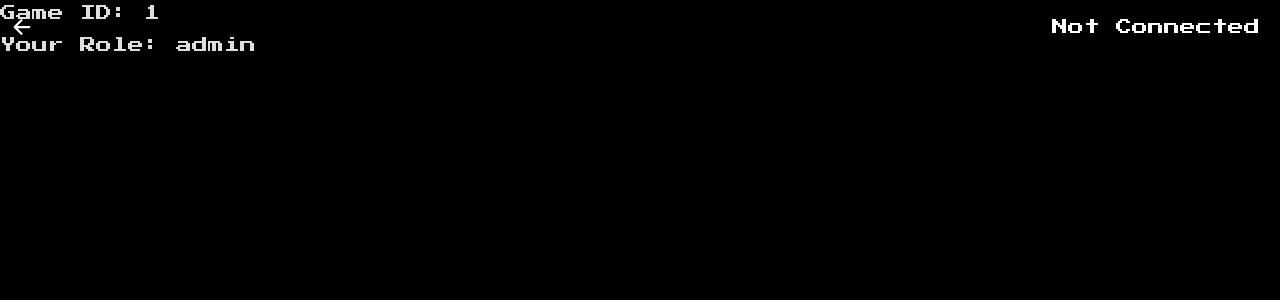
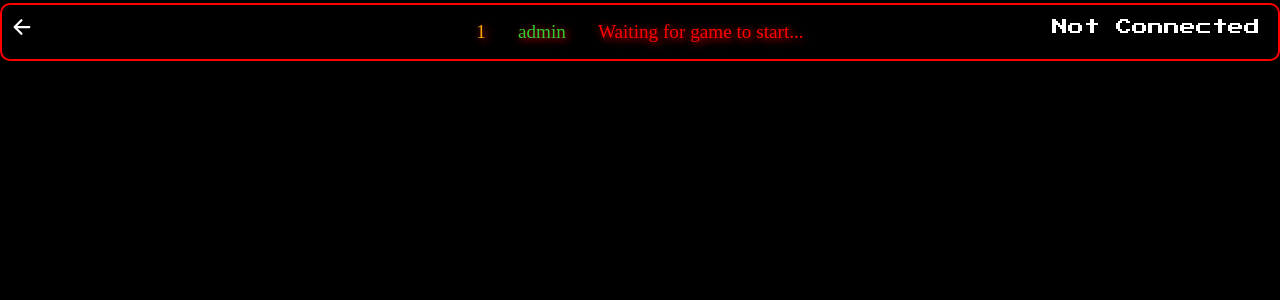
Before and after one commit to rgestudillo/cmsc137-finalproject, a React (Vite) app in the folder electron-app/: page /game/1 in a window 1280 px wide. Shown: the top 300 px of the page. Built offline with nearby package versions, Linux system fonts and the light colour scheme; sample sign-in values are in the browser's storage; a web font is replaced by a local one.

Commit message:
added timer

```diff
--- a/electron-app/src/pages/Game.jsx
+++ b/electron-app/src/pages/Game.jsx
@@ -1,13 +1,14 @@
-import React, { useEffect } from "react";
+import React, { useEffect, useState } from "react";
 import { useParams, useLocation, useNavigate } from "react-router-dom";
+import { useSocket } from "../context/SocketContext"; // Import the useSocket hook
 import { PhaserGame } from "../game/PhaserGame";
 
 const Game = ({ currentActiveScene }) => {
     const { gameId } = useParams();
     const location = useLocation();
     const navigate = useNavigate();
-
-    // Retrieve the role from location.state or fallback to localStorage
+    const [timer, setTimer] = useState(null); // State to track the timer
+    const { socket } = useSocket(); // Access the socket from the context
     const role = location.state?.role || localStorage.getItem("role");
 
     // Store the role in localStorage when the component mounts
@@ -19,16 +20,64 @@ const Game = ({ currentActiveScene }) => {
         }
     }, [role, navigate]);
 
+    // Handle game and timer events from the server
+    useEffect(() => {
+        if (socket) {
+            // Listen for timer updates
+            socket.on("timerUpdate", (remainingTime) => {
+                setTimer(remainingTime); // Update timer
+            });
+
+            // Handle cleanup
+            return () => {
+                socket.off("timerUpdate");
+            };
+        }
+    }, [socket, gameId]);
+
+    // Render the timer
+    const currentTimer =
+        timer !== null ? `${timer}s` : "Waiting for game to start...";
+
     return (
         <div>
-            <h1>Game Screen</h1>
-            <p>Game ID: {gameId}</p>
-            <p>Your Role: {role}</p>
+            <div
+                style={{
+                    display: "flex",
+                    justifyContent: "center",
+                    alignItems: "center",
+                    backgroundColor: "transparent",
+                    color: "#fff",
+                    fontFamily: "'Creepster', cursive",
+                    padding: "1rem",
+                    border: "2px solid red",
+                    borderRadius: "10px",
+                    textShadow: "2px 2px 8px red",
+                    gap: "2rem",
+                    marginTop: "4rem",
+                }}
+            >
+                <p style={{ margin: 0, fontSize: "1.2rem", color: "orange" }}>
+                    <span>{gameId}</span>
+                </p>
+                <p
+                    style={{
+                        margin: 0,
+                        fontSize: "1.2rem",
+                        color: "limegreen",
+                    }}
+                >
+                    <span>{role}</span>
+                </p>
+                <p style={{ margin: 0, fontSize: "1.2rem", color: "red" }}>
+                    <span>{currentTimer}</span>
+                </p>
+            </div>
             {role && (
                 <PhaserGame
                     currentActiveScene={currentActiveScene}
                     role={role}
-                    navigate={navigate} // Pass navigate for GameOverScreen
+                    navigate={navigate}
                 />
             )}
         </div>
```
Also changed, not shown: 1 other file (tests, documents, lock files or other folders).
